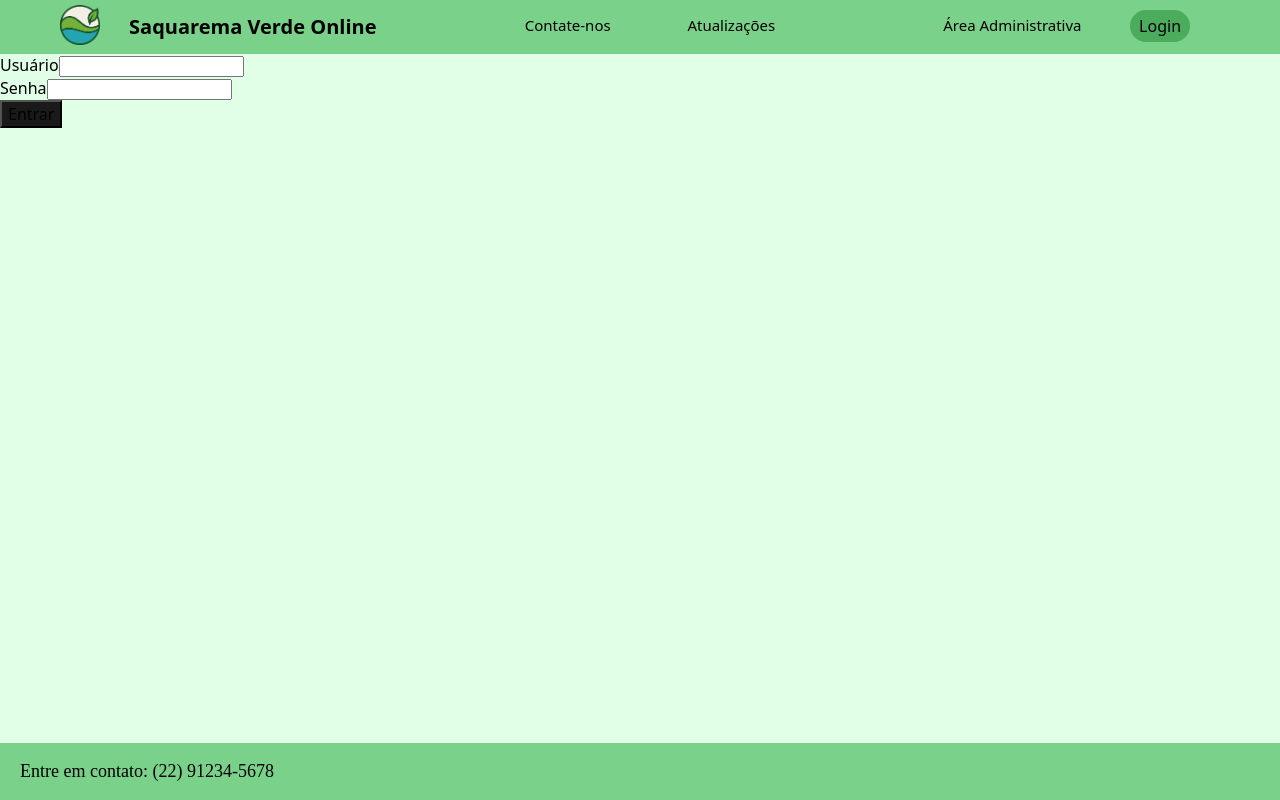
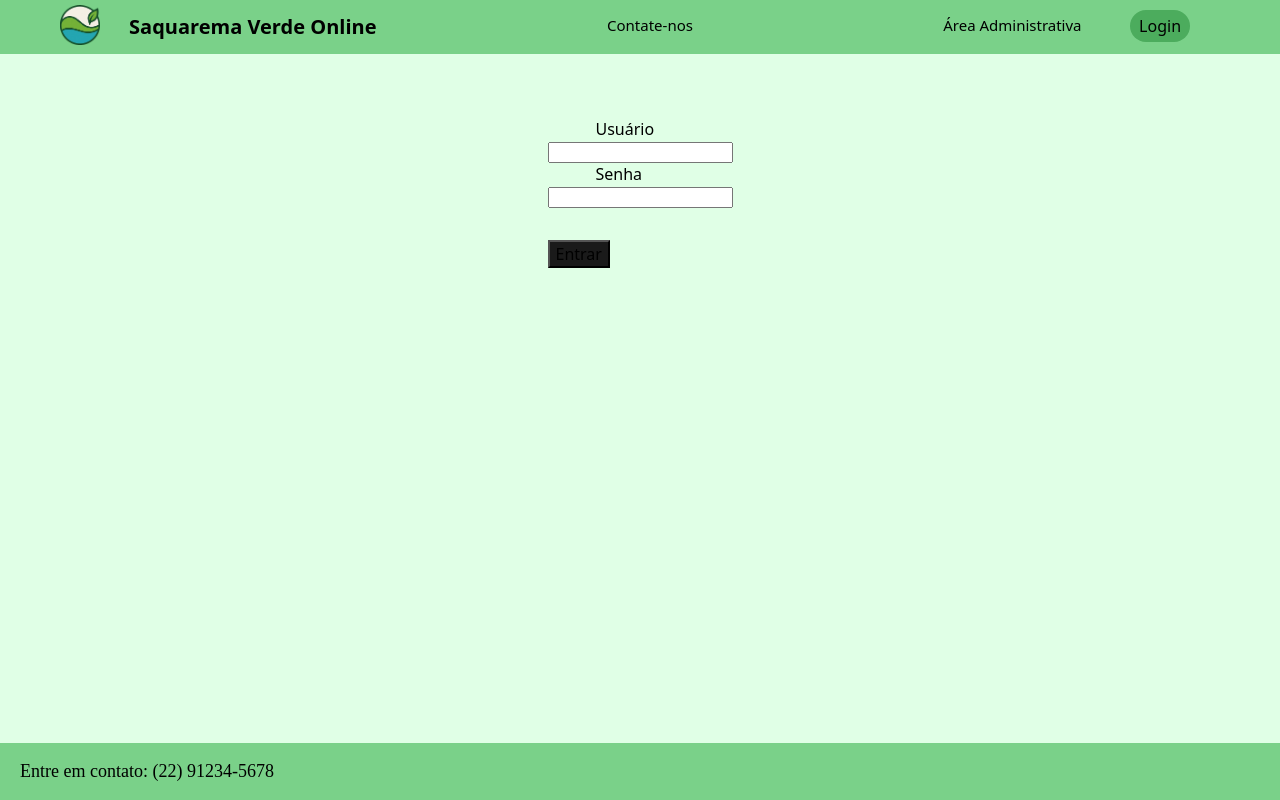
Before and after one commit to ADSMVPGrupo4/ADSmvp4, a React (Vite) app: page / in a window 1280 px wide. Both pictures are taken after a click on the link "Área Administrativa". Built offline with nearby package versions, Linux system fonts and the light colour scheme.

Commit message:
login e header prontos

```diff
--- a/src/components/Header/script.jsx
+++ b/src/components/Header/script.jsx
@@ -11,7 +11,9 @@ const Header = ({ setOptions, adminStatus }) => {
         </div>
         <div>
           <a onClick={() => setOptions("Contato")}>Contate-nos</a>
-          <a onClick={() => setOptions("Atualizar")}>Atualizações</a>
+          {adminStatus === true ? (
+            <a onClick={() => setOptions("Atualizar")}>Atualizações</a>
+          ) : null}
         </div>
 
         <div>
--- a/src/components/Login/script.jsx
+++ b/src/components/Login/script.jsx
@@ -1,4 +1,5 @@
 import { useState } from "react";
+import { LoginConteiner } from "./style";
 
 const Login = ({ options, setOptions, userList, setAdminStatus }) => {
   const [statusLogin, setStatusLogin] = useState("");
@@ -27,28 +28,34 @@ const Login = ({ options, setOptions, userList, setAdminStatus }) => {
   }
   return options === "Login" ? (
     <>
+      <LoginConteiner>
         <form onSubmit={() => checkLogin()}>
           <div>
             <label>Usuário</label>
+            <div>
               <input
                 type="text"
                 value={userName}
                 onChange={(e) => setUserName(e.target.value)}
               />
             </div>
+          </div>
 
           <div>
             <label>Senha</label>
+            <div>
               <input
                 type="text"
                 value={userPassword}
                 onChange={(e) => setUserPassword(e.target.value)}
               />
             </div>
+          </div>
 
           <button type="submit">Entrar</button>
           <h1>{statusLogin}</h1>
         </form>
+      </LoginConteiner>
     </>
   ) : null;
 };
--- a/src/components/Login/style.js
+++ b/src/components/Login/style.js
@@ -0,0 +1,15 @@
+import styled from "styled-components";
+
+export const LoginConteiner = styled.div`
+  display: flex;
+  justify-content: center;
+  align-items: center;
+  margin-top: 4rem;
+
+  label {
+    margin-left: 3rem;
+  }
+  button {
+    margin: 2rem 2rem 0rem 0rem;
+  }
+`;
```
Lines whose indentation alone changed are shown as unchanged.
